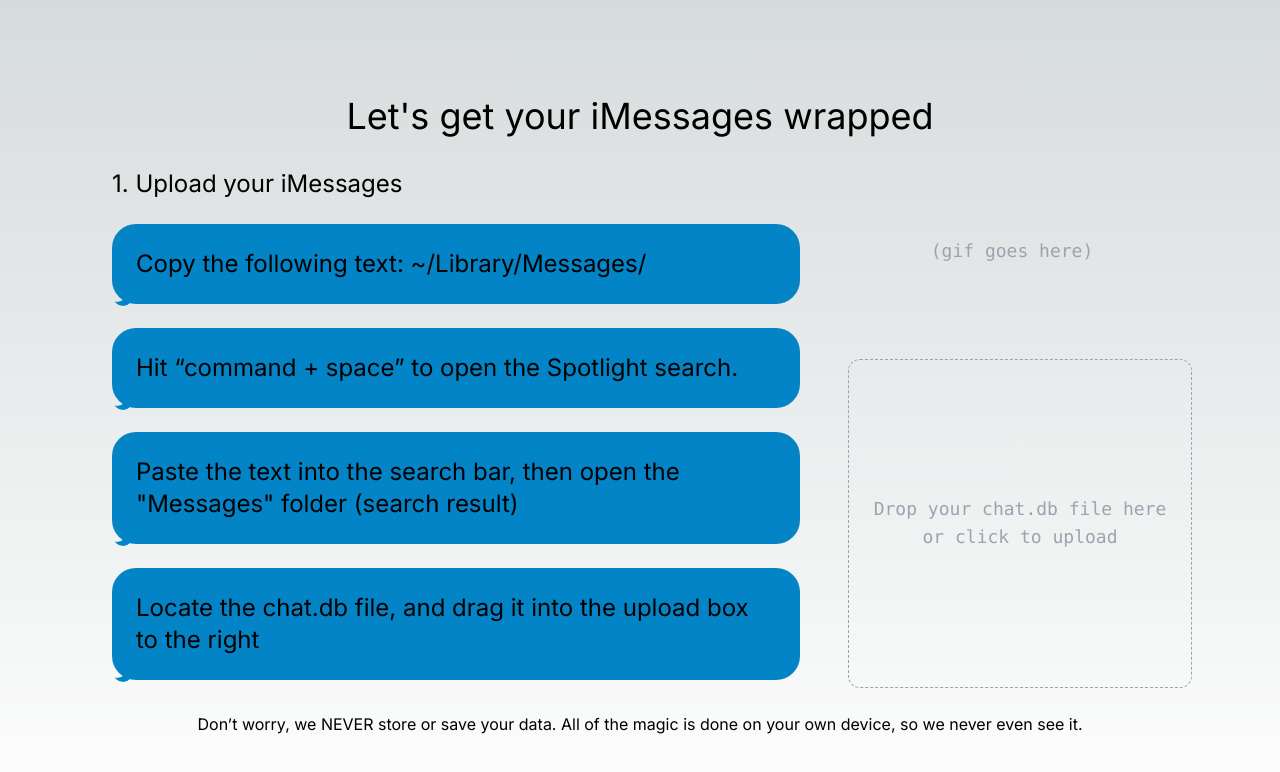
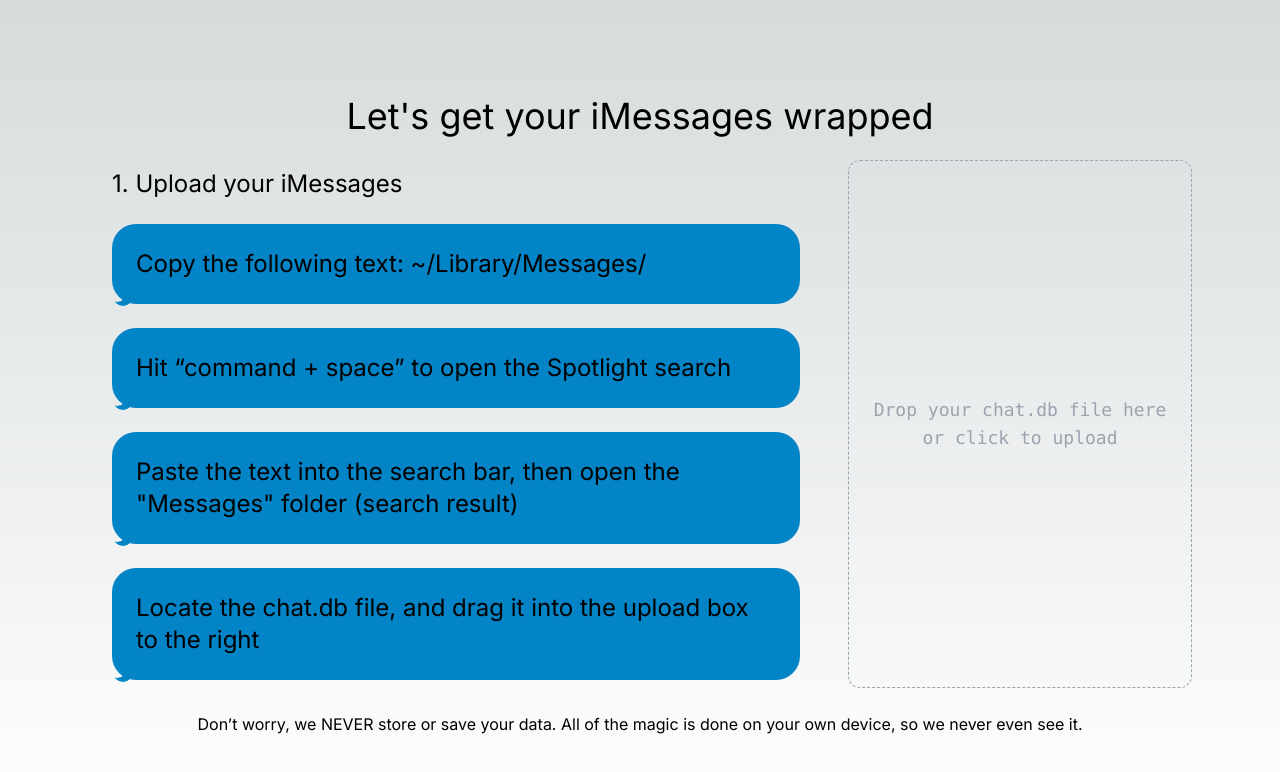
Before and after one commit to rpmccarter/imessage-wrapped, a Next.js app in the folder website/: page /upload in a window 1280 px wide. Shown: the top 772 px of the page. Built offline with nearby package versions, Linux system fonts and the light colour scheme.

Commit message:
some tweaks

```diff
--- a/website/src/app/upload/page.tsx
+++ b/website/src/app/upload/page.tsx
@@ -11,7 +11,7 @@
 
 const dbSteps = [
   'Copy the following text: ~/Library/Messages/',
-  'Hit “command + space” to open the Spotlight search.',
+  'Hit “command + space” to open the Spotlight search',
   'Paste the text into the search bar, then open the "Messages" folder (search result)',
   'Locate the chat.db file, and drag it into the upload box to the right',
 ];
@@ -72,7 +72,7 @@
         </div>
 
         <div className="flex flex-col w-1/3">
-          {!chatFile || !contactFile ? (
+          {/*!chatFile || !contactFile ? (
             <div
               style={{
                 aspectRatio: '1 / 1',
@@ -86,7 +86,7 @@
             >
               (gif goes here)
             </div>
-          ) : null}
+              ) : null*/}
 
           {!chatFile ? (
             <FileInput
```
